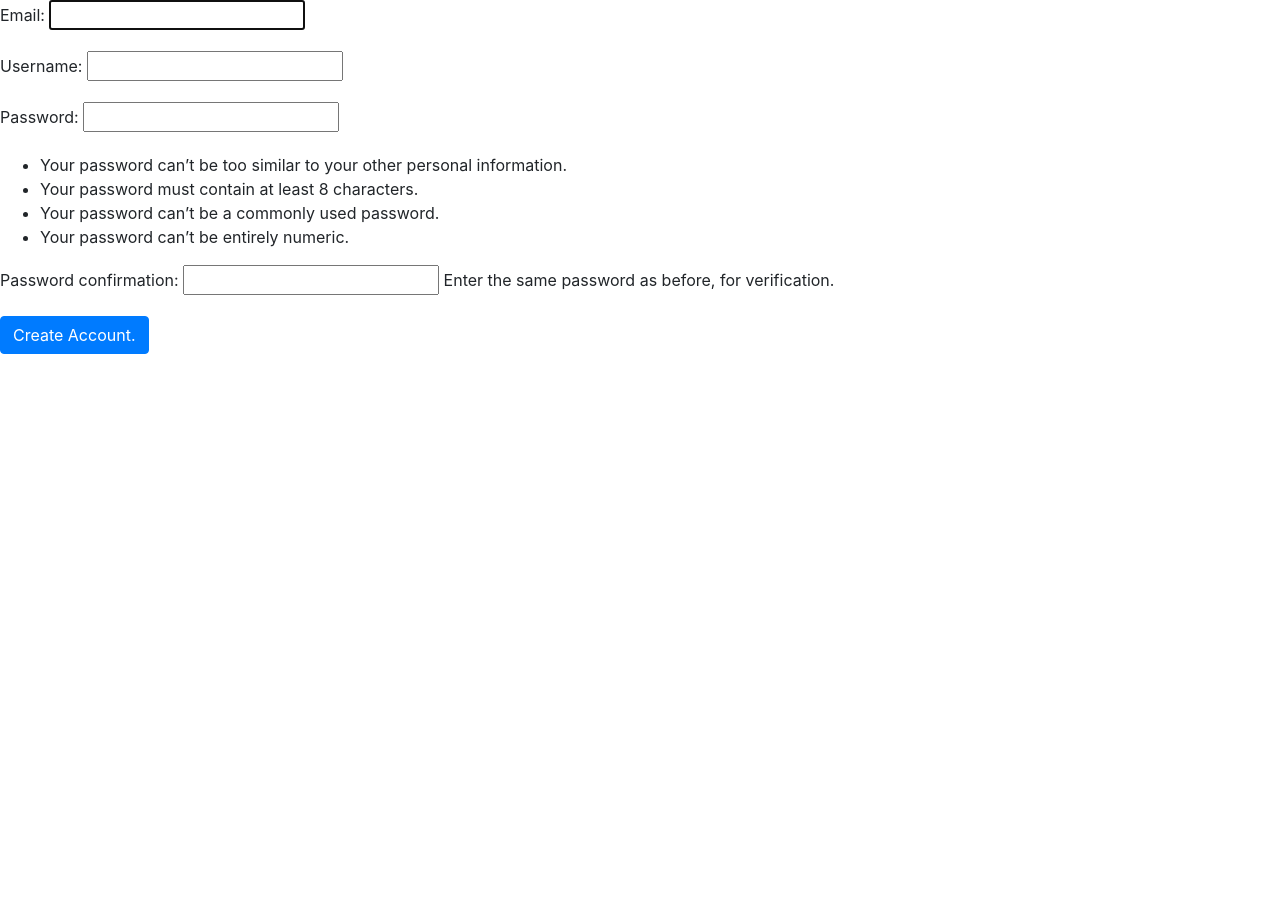
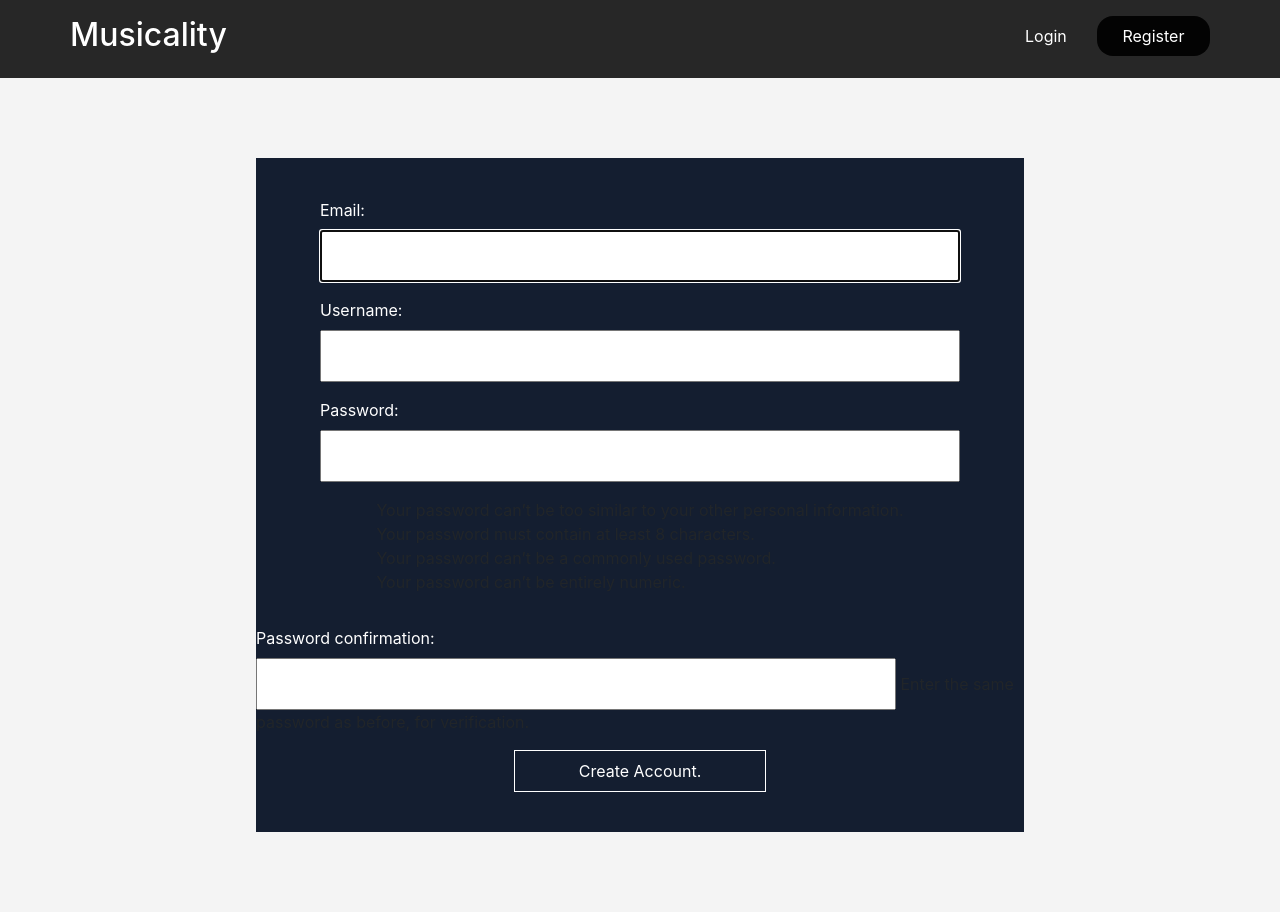
Before and after one commit to cleo-cyber/shopi-fy, a Django app: page /registration/ in a window 1280 px wide. Before the commit the page ends 354 px from the top, so only its background shows below. Run offline with Django 4.2, Linux system fonts and the light colour scheme.

Commit message:
create and authenticated admin login

```diff
--- a/shopify/musicapp/forms.py
+++ b/shopify/musicapp/forms.py
@@ -1,18 +1,39 @@
-from dataclasses import fields
+from xml.dom import ValidationErr
 from django import forms
 from django.contrib.auth.forms import UserCreationForm
 from musicapp.models import Account
+from django.contrib.auth import authenticate
+
+
 class ImageForm(forms.Form):
-    track_banner=forms.ImageField()
-    title=forms.CharField()
+    track_banner = forms.ImageField()
+    title = forms.CharField()
+
 
 class TourForm(forms.Form):
-    event_description=forms.CharField(max_length=200)
-    venue=forms.CharField()
-    price=forms.DecimalField(max_digits=50)
-    event_type=forms.CharField(max_length=200)
+    event_description = forms.CharField(max_length=200)
+    venue = forms.CharField()
+    price = forms.DecimalField(max_digits=50)
+    event_type = forms.CharField(max_length=200)
+
 
 class RegistrationForm(UserCreationForm):
     class Meta:
-        model=Account
-        fields=('email','username','password1','password2')
+        model = Account
+        fields = ('email', 'username', 'password1', 'password2')
+
+
+class UserLoginForm(forms.ModelForm):
+    password = forms.CharField(label='Password', widget=forms.PasswordInput)
+
+    class Meta:
+        model = Account
+        fields = ('email', 'password')
+
+    def clean(self):
+        if self.is_valid():
+            email = self.cleaned_data['email']
+            password = self.cleaned_data['password']
+
+            if not authenticate(email=email, password=password):
+                raise forms.ValidationError('Invalid Credentials')
--- a/shopify/musicapp/templates/musicapp/admin/registration.html
+++ b/shopify/musicapp/templates/musicapp/admin/registration.html
@@ -1,13 +1,15 @@
 {% extends 'main.html' %}
 
 {% block content %}
+{% include 'registernav.html' %}
+
 <form method="POST" action="{% url 'registration' %}">
     {% csrf_token%}
 
     {{register_form.as_p}}
 
 
-    <button type="submit" class="btn btn-primary">Create Account.</button>
+    <button type="submit">Create Account.</button>
   </form>
 
 {% endblock content %}
--- a/shopify/musicapp/urls.py
+++ b/shopify/musicapp/urls.py
@@ -10,5 +10,6 @@ urlpatterns=[
     path('addtour/',views.add_tour,name='newtour'),
     path('administrator/',views.admin,name='admin'),
     path('registration/',views.registration_view,name='registration'),
-    path('login/',views.login_view,name='login')
+    path('login/',views.login_view,name='login'),
+    path('logout/',views.logout_view,name='logout')
 ]
--- a/shopify/musicapp/views.py
+++ b/shopify/musicapp/views.py
@@ -5,7 +5,7 @@ from musicapp.forms import *
 from django.contrib import messages
 from django.contrib.auth.decorators import login_required
 from django.contrib.auth.models import User
-from django.contrib.auth import authenticate
+from django.contrib.auth import authenticate,login,logout
 # Create your views here.
 
 
@@ -74,7 +74,6 @@ def add_track(request):
             return redirect('index')
     return render(request,'musicapp/add_data/add_tracks.html',{'form':form})
 
-@login_required
 def add_tour(request):
     submitted=False
     form=TourForm()
@@ -88,11 +87,11 @@ def add_tour(request):
             newtour.event_type=request.POST.get('event_type')
             newtour.save()
             return redirect('tours')
+    else:
+        form=TourForm()
 
     return render(request,'musicapp/add_data/add_tour.html',{'form':form})
 
-def admin(request):
-    return render(request,'admin.html')
 
 
 # ==== User Accounts ==== #
@@ -114,4 +113,35 @@ def registration_view(request):
 
 
 def login_view(request):
-    return render(request,'musicapp/admin/login.html')
+    context={}
+    if request.method=='POST':
+        form=UserLoginForm(request.POST)
+        if form.is_valid():
+            email=request.POST['email']
+            password=request.POST['password']
+
+            user=authenticate(request,email=email,password=password)
+
+            if user is not None:
+                login(request,user)
+                return redirect('admin')
+        else:
+            context['login_form']=form
+    else:
+        form=UserLoginForm()
+        context['login_form']=form
+
+    return render(request,'musicapp/admin/login.html',context)
+
+
+def logout_view(request):
+    logout(request)
+    return redirect('login')
+
+
+
+@login_required
+def admin(request):
+
+    return render(request,'admin.html')
+# TODO -ASSIGNING PERMISSIONS
--- /dev/null
+++ b/shopify/static/styles/account.css
@@ -0,0 +1,77 @@
+*{
+    padding: 0;
+    margin: 0;
+    box-sizing: border-box;
+    list-style: none;
+    text-decoration: none;
+}
+body{
+    background: #f4f4f4;
+}
+button{
+    padding:1vh 5vw;
+    background: transparent;
+    color: #fff;
+    border: 1px solid #fff;
+}
+header{
+    background-color: rgba(0, 0, 0, 0.841);
+    color: #fff;
+}
+.container{
+    display: flex;
+    justify-content: space-between;
+    padding: 2vh 0;
+}
+header button{
+    background-color: transparent;
+    color: #fff;
+    padding: 1vh 2vw;
+    border: none;
+    /* border: 1px solid #fff; */
+    /* z-index: 2; */
+    transition: .3s ease;
+}
+.reg{
+    border-radius: 1rem;
+    background-color: rgba(0, 0, 0, 0.924);
+
+
+}
+.log{
+    border: none;
+    box-shadow: none;
+    border-radius: 0;
+}
+header button:hover{
+    opacity: .9;
+    background-color: black;
+    border: none;
+    box-shadow: none;
+}
+.log:hover{
+    color: rgba(255, 255, 255, 0.763);
+    background-color: transparent;
+}
+
+form{
+    display: flex;
+    flex-direction: column;
+    justify-content: center;
+    margin: 0 auto;
+    align-items: center;
+    width: 60%;
+    z-index: 2;
+    background-color: #141E30;
+    padding: 5vh 0;
+    margin: 10vh auto;
+
+}
+form input{
+    width: 50vw;
+    padding: 1.5vh 0;
+}
+form label{
+    display: block;
+    color: #fff;
+}
--- a/shopify/templates/main.html
+++ b/shopify/templates/main.html
@@ -1,14 +1,17 @@
 <!DOCTYPE html>
+{% load static %}
 <html lang="en">
 <head>
     <meta charset="UTF-8">
     <meta http-equiv="X-UA-Compatible" content="IE=edge">
     <meta name="viewport" content="width=device-width, initial-scale=1.0">
     <link rel="stylesheet" href="https://cdn.jsdelivr.net/npm/bootstrap@4.3.1/dist/css/bootstrap.min.css" integrity="sha384-ggOyR0iXCbMQv3Xipma34MD+dH/1fQ784/j6cY/iJTQUOhcWr7x9JvoRxT2MZw1T" crossorigin="anonymous">
+    <link rel="stylesheet" href="{% static 'styles/account.css' %}">
 
     <title>Document</title>
 </head>
 <body>
+
     {% block content %}
 
     {% endblock content %}
--- /dev/null
+++ b/shopify/templates/registernav.html
@@ -0,0 +1,17 @@
+{% extends 'main.html' %}
+
+{% block content %}
+<main>
+    <header>
+        <div class="container">
+        <div class="logo">
+            <h2>Musicality</h2>
+        </div>
+        <div class="buttons">
+           <a href="{%url 'login'%}"><button class="log">Login</button></a>
+           <a href="{%url 'registration'%}"><button class="reg">Register</button></a>
+        </div>
+        </div>
+    </header>
+</main>
+{% endblock content %}
```
Also changed, not shown: shopify/musicapp/templates/musicapp/admin/login.html (+16 -0 lines), shopify/static/styles/admin.css (+20 -11 lines), shopify/templates/admin.html (+7 -16 lines).
